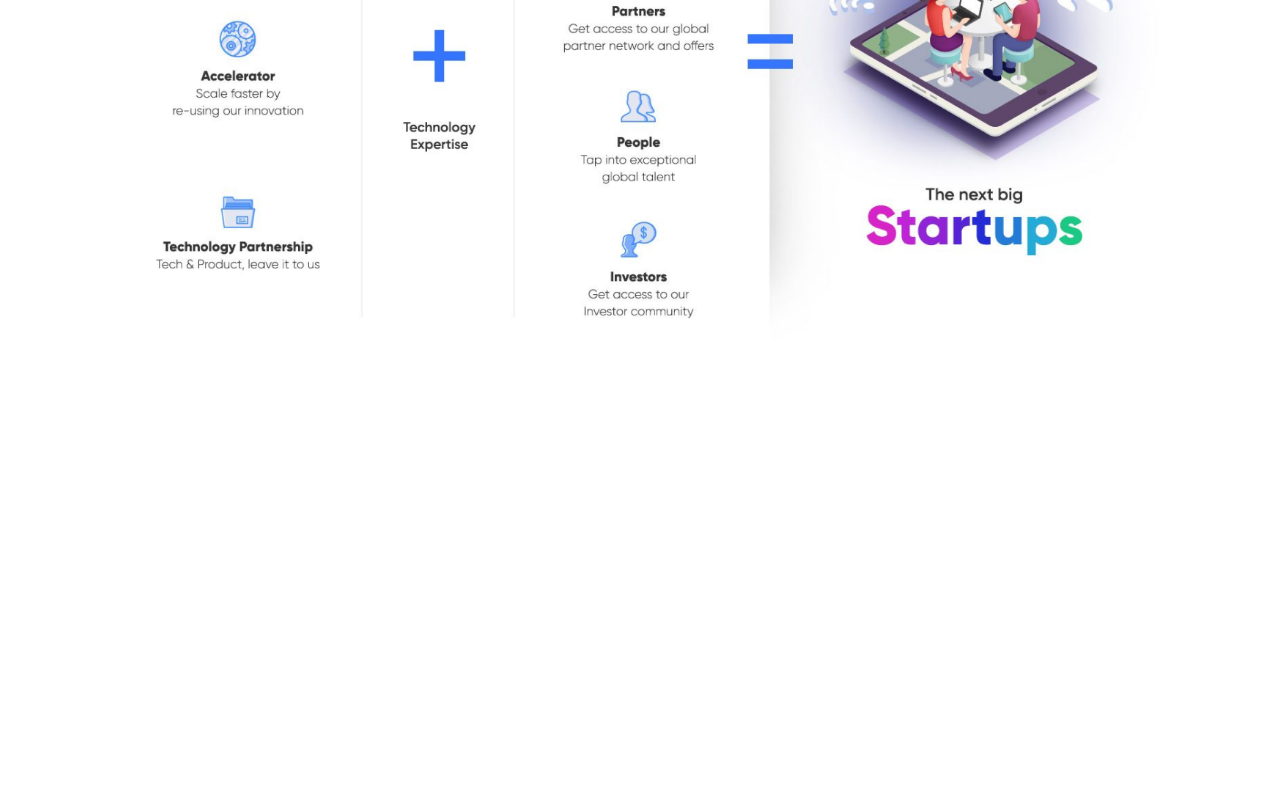
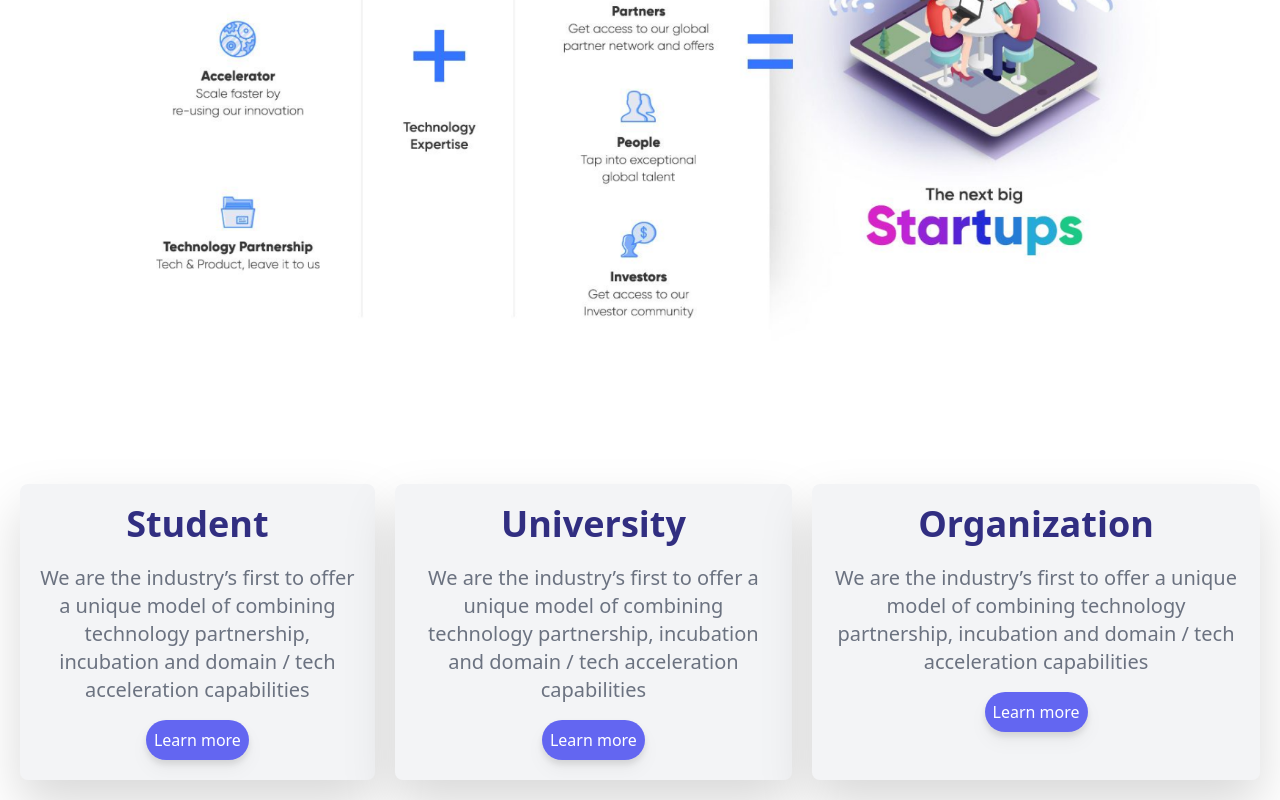
Before and after one commit to DrasticCoder/ModernVate, a React (Create React App) app: page / in a window 1280 px wide. Shown: the part 1221-2021 px from the top of the page. Before the commit the page ends 1685 px from the top, so only its background shows below. Built offline with nearby package versions, Linux system fonts and the light colour scheme.

Commit message:
Add user-info section

```diff
--- a/src/App.js
+++ b/src/App.js
@@ -2,6 +2,7 @@ import './App.css';
 import Nav from './components/Nav';
 import HeroSection from './components/HeroSection';
 import Info from './components/Info';
+import UserInfo from './components/UserInfo';
 
 function App() {
   return (
@@ -9,6 +10,7 @@ function App() {
       <Nav />
       <HeroSection />
       <Info />
+      <UserInfo />
     </div>
   );
 }
--- /dev/null
+++ b/src/components/UserInfo.jsx
@@ -0,0 +1,31 @@
+import React from 'react'
+
+const UserInfo = () => {
+  return (
+    <div className='container p-5'>
+      <div className='grid grid-rows-3 md:grid-rows-1 grid-flow-col gap-5 mx-auto'>
+
+        <div className='bg-gray-100 p-5 text-center rounded-lg drop-shadow-2xl'>
+          <h1 className='text-indigo-900 pb-2 font-bold xl:inline text-2xl sm:text-3xl md:text-4xl'>Student</h1>
+          <p className='text-gray-500 sm:mx-auto text-sm sm:mt-5 sm:text-lg  md:text-xl lg:mx-0'>We are the industry’s first to offer a unique model of combining technology partnership, incubation and domain / tech acceleration capabilities</p>
+          <button className='bg-indigo-500 text-white p-2 mt-4 rounded-full drop-shadow-lg'>Learn more</button>
+        </div>
+
+        <div className='bg-gray-100 p-5 text-center rounded-lg drop-shadow-2xl'>
+          <h1 className='text-indigo-900 pb-2 font-bold xl:inline text-2xl sm:text-3xl md:text-4xl'>University</h1>
+          <p className='text-gray-500 sm:mx-auto text-sm sm:mt-5 sm:text-lg  md:text-xl lg:mx-0'>We are the industry’s first to offer a unique model of combining technology partnership, incubation and domain / tech acceleration capabilities</p>
+          <button className='bg-indigo-500 text-white p-2 mt-4 rounded-full drop-shadow-lg'>Learn more</button>
+        </div>
+
+        <div className='bg-gray-100 p-5 text-center rounded-lg drop-shadow-2xl'>
+          <h1 className='text-indigo-900 pb-2 font-bold xl:inline text-2xl sm:text-3xl md:text-4xl'>Organization</h1>
+          <p className='text-gray-500 sm:mx-auto text-sm sm:mt-5 sm:text-lg  md:text-xl lg:mx-0'>We are the industry’s first to offer a unique model of combining technology partnership, incubation and domain / tech acceleration capabilities</p>
+          <button className='bg-indigo-500 text-white p-2 mt-4 rounded-full drop-shadow-lg'>Learn more</button>
+        </div>
+
+      </div>
+    </div>
+  )
+}
+
+export default UserInfo
```
